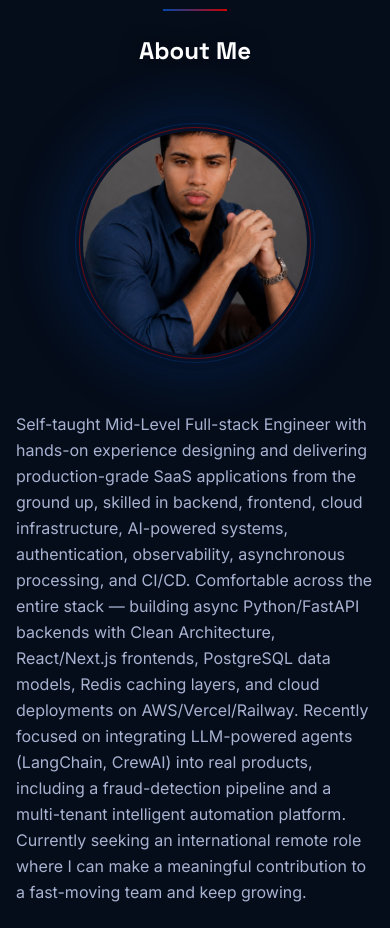
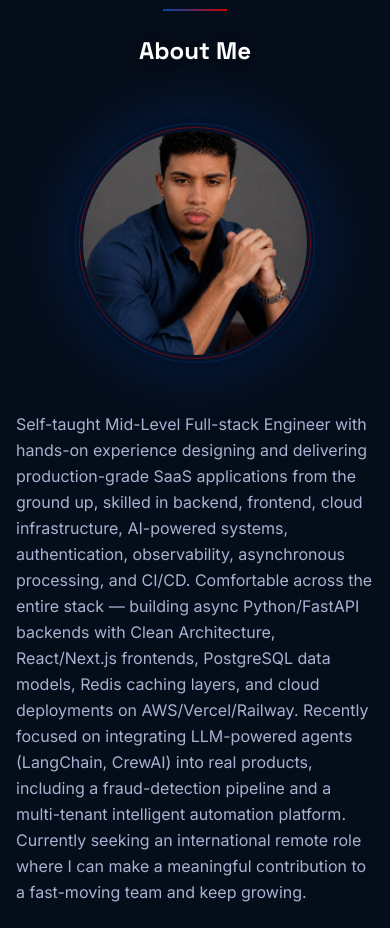
Before and after one commit to ViChagas07/Portfolio-Resume, a Next.js app: page /en in a window 390 px wide. Shown: the part 980-1908 px from the top of the page. Built offline with nearby package versions, Linux system fonts and the light colour scheme.

Commit message:
style: adjust About photo object-position to show full hair on mobile

```diff
--- a/components/sections/About.tsx
+++ b/components/sections/About.tsx
@@ -44,7 +44,7 @@ export function About() {
                 alt="Alisson Davi"
                 fill
                 sizes="(max-width: 768px) 224px, 256px"
-                className="object-cover"
+                className="object-cover object-[center_20%]"
               />
             </span>
           </div>
```
